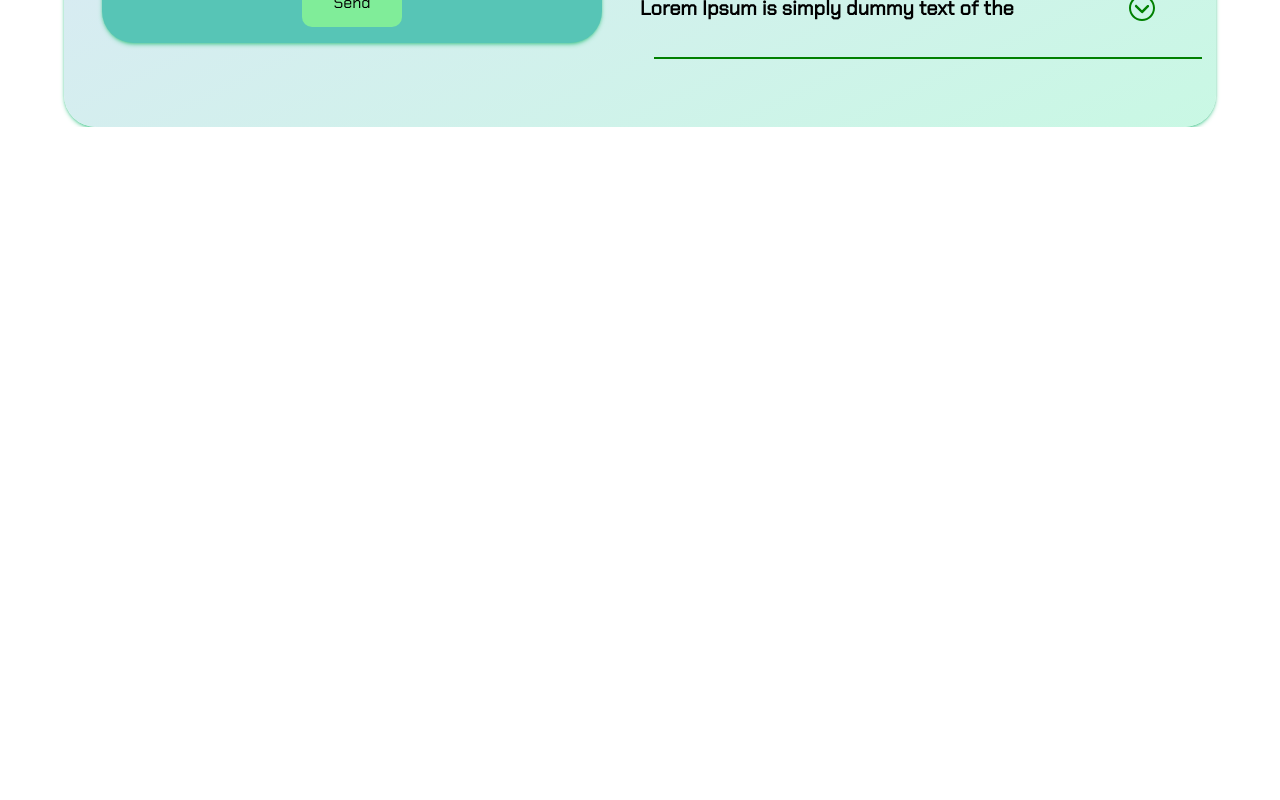
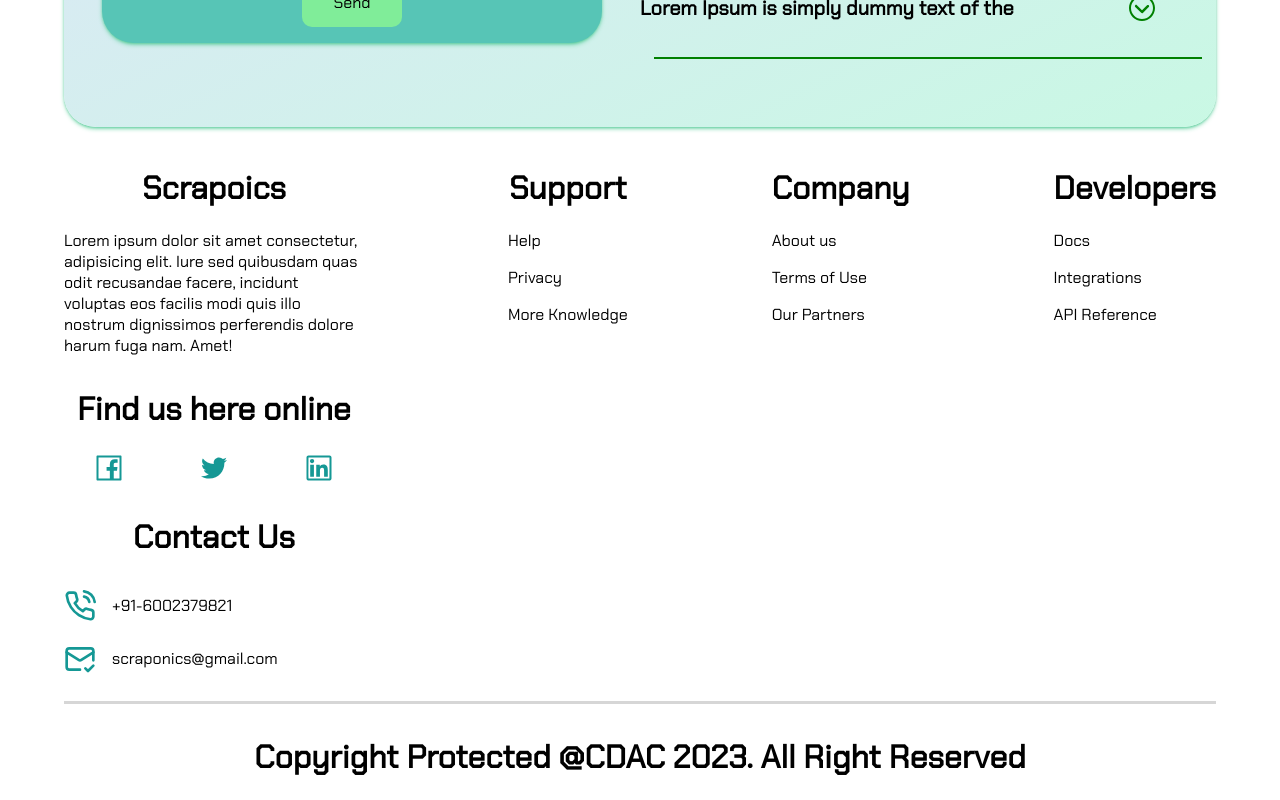
Before and after one commit to sumandas0404/scraponics__frontend, a React (Create React App) app: page / in a window 1280 px wide. Shown: the part 3839-4639 px from the top of the page. Before the commit the page ends 3966 px from the top, so only its background shows below. Built offline with nearby package versions, Linux system fonts and the light colour scheme.

Commit message:
footer section is added

```diff
--- a/public/index.html
+++ b/public/index.html
@@ -7,7 +7,7 @@
   <meta name="viewport" content="width=device-width, initial-scale=1" />
   <meta name="theme-color" content="#000000" />
   <meta name="description" content="Web site created using create-react-app" />
-  <title>React App</title>
+  <title>Scraponics</title>
 </head>
 
 <body>
--- a/src/App.js
+++ b/src/App.js
@@ -5,6 +5,7 @@ import { Route, Routes } from 'react-router-dom';
 import Home from './pages/Home';
 import Login from './pages/Login';
 import SignupIndUser from './pages/SignupIndUser';
+import DashboardPublic from './pages/DashboardPublic';
 
 // styles
 import './App.css';
@@ -18,6 +19,7 @@ const App = () => {
                     <Route exact path='/' element={<Home />} />
                     <Route exact path='/login' element={<Login />} />
                     <Route exact path='/signupinduser' element={<SignupIndUser />} />
+                    <Route exact path='/dashboardpublic' element={<DashboardPublic />} />
                 </Routes>
             </div>
         </div>
--- a/src/components/Footer/Footer.jsx
+++ b/src/components/Footer/Footer.jsx
@@ -0,0 +1,59 @@
+import React from 'react';
+import {AiOutlineFacebook, AiOutlineTwitter, AiOutlineLinkedin} from 'react-icons/ai';
+import {FiPhoneCall} from 'react-icons/fi';
+import {LuMailCheck} from 'react-icons/lu';
+
+import classes from './Footer.module.css'
+
+
+const Footer = () => {
+  return (
+    <div className={classes.footer}>
+        <div className={classes.container}>
+            <div className={classes.aboutUs}>
+                <h1 className={classes.header}>Scrapoics</h1>
+                <p>Lorem ipsum dolor sit amet consectetur, adipisicing elit. Iure sed quibusdam quas odit recusandae facere, incidunt voluptas eos facilis modi quis illo nostrum dignissimos perferendis dolore harum fuga nam. Amet!</p>
+
+                <h1 className={classes.header}>Find us here online</h1>
+                <div className={classes.socialIcon}>
+                    <AiOutlineFacebook className={classes.icon} />
+                    <AiOutlineTwitter className={classes.icon} />
+                    <AiOutlineLinkedin className={classes.icon} />
+                </div>
+                <h1 className={classes.header}>Contact Us</h1>
+                <div className={classes.contactContainer}>
+                    <FiPhoneCall className={classes.icon} />
+                    <p>+91-6002379821</p>
+                </div>
+                <div className={classes.contactContainer}>
+                    <LuMailCheck className={classes.icon} />
+                    <p>scraponics@gmail.com</p>
+                </div>
+            </div>
+            <div className={classes.support}>
+                <h1 className={classes.header}>Support</h1>
+                <p>Help</p>
+                <p>Privacy</p>
+                <p>More Knowledge</p>
+            </div>
+            <div className={classes.company}>
+                <h1 className={classes.header}>Company</h1>
+                <p>About us</p>
+                <p>Terms of Use</p>
+                <p>Our Partners</p>
+            </div>
+            <div className={classes.developers}>
+                <h1 className={classes.header}>Developers</h1>
+                <p>Docs</p>
+                <p>Integrations</p>
+                <p>API Reference</p>
+            </div>
+        </div>
+        <div className={classes.copyright}>
+            <h1 className={classes.header}>Copyright Protected @CDAC 2023. All Right Reserved</h1>
+        </div>
+    </div>
+  )
+}
+
+export default Footer;
--- a/src/components/Footer/Footer.module.css
+++ b/src/components/Footer/Footer.module.css
@@ -0,0 +1,43 @@
+.footer {
+    width: 90%;
+    padding: 20vh 0 0 0;
+    margin: 0 auto;
+}
+
+.container {
+    display: flex;
+    justify-content: space-between;
+    align-items: flex-start;
+    flex-wrap: wrap;
+    margin-bottom: 1rem;
+}
+
+.aboutUs {
+    width: 300px;
+}
+
+.header {
+    text-align: center;
+    margin-top: 2rem;
+}
+
+.socialIcon {
+    display: flex;
+    justify-content: space-around;
+    gap: 1rem;
+}
+
+.icon {
+    font-size: 2rem;
+    color: #159895;
+}
+
+.contactContainer {
+    display: flex;
+    gap: 1rem;
+    align-items: center;
+}
+
+.copyright {
+    border-top: 3px solid #cccc;
+}
--- /dev/null
+++ b/src/pages/DashboardPublic.jsx
@@ -0,0 +1,11 @@
+import React from 'react'
+
+const DashboardPublic = () => {
+  return (
+    <div>
+        <h1>hellow</h1>
+    </div>
+  )
+}
+
+export default DashboardPublic
--- a/src/pages/Home.jsx
+++ b/src/pages/Home.jsx
@@ -3,6 +3,7 @@ import Homecard from '../components/Homecard/Homecard';
 import Blog from '../components/Blog/Blog';
 import CanvaImage from '../components/CanvaImage/CanvaImage';
 import Faq from '../components/Faq/Faq';
+import Footer from '../components/Footer/Footer';
 
 const Home = () => {
   return (
@@ -12,6 +13,7 @@ const Home = () => {
       <CanvaImage />
       <Blog />
       <Faq />
+      <Footer />
     </div>
   )
 }
```
Also changed, not shown: 1 other file (tests, documents, lock files or other folders).
